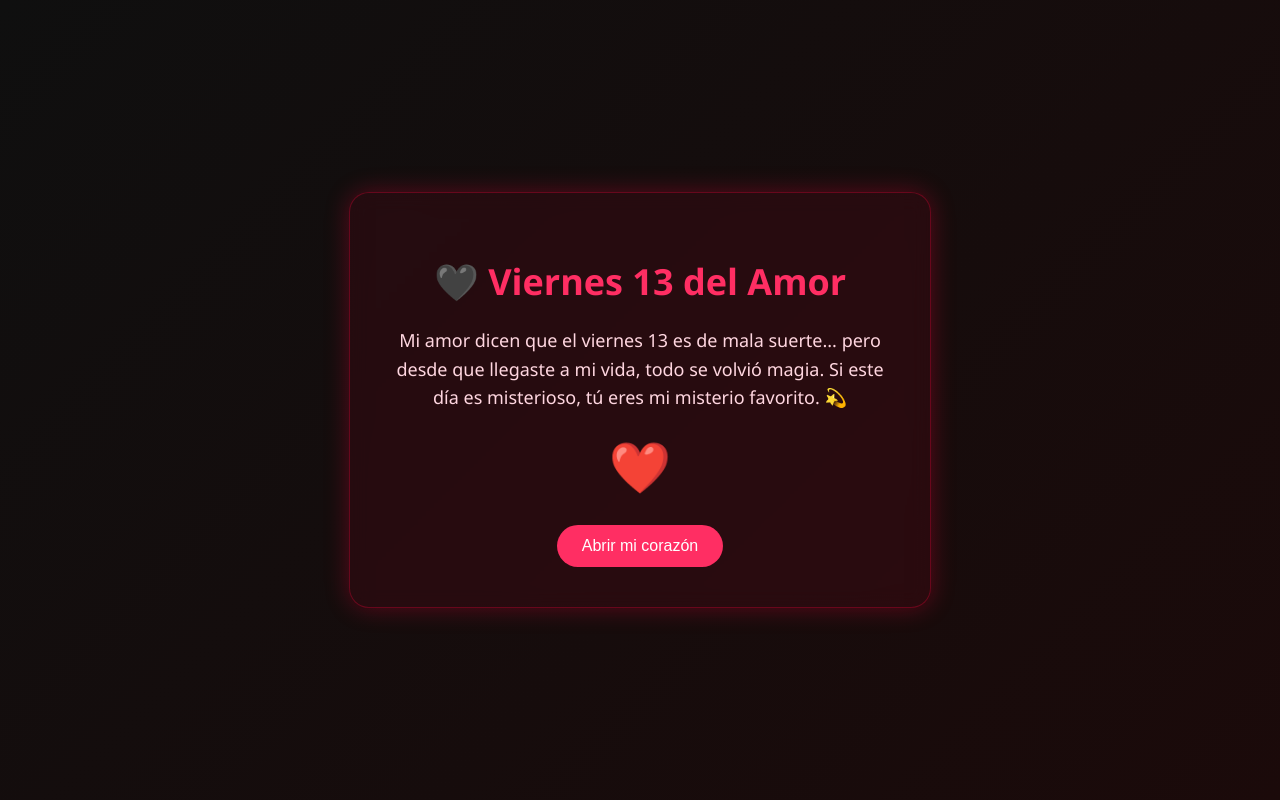
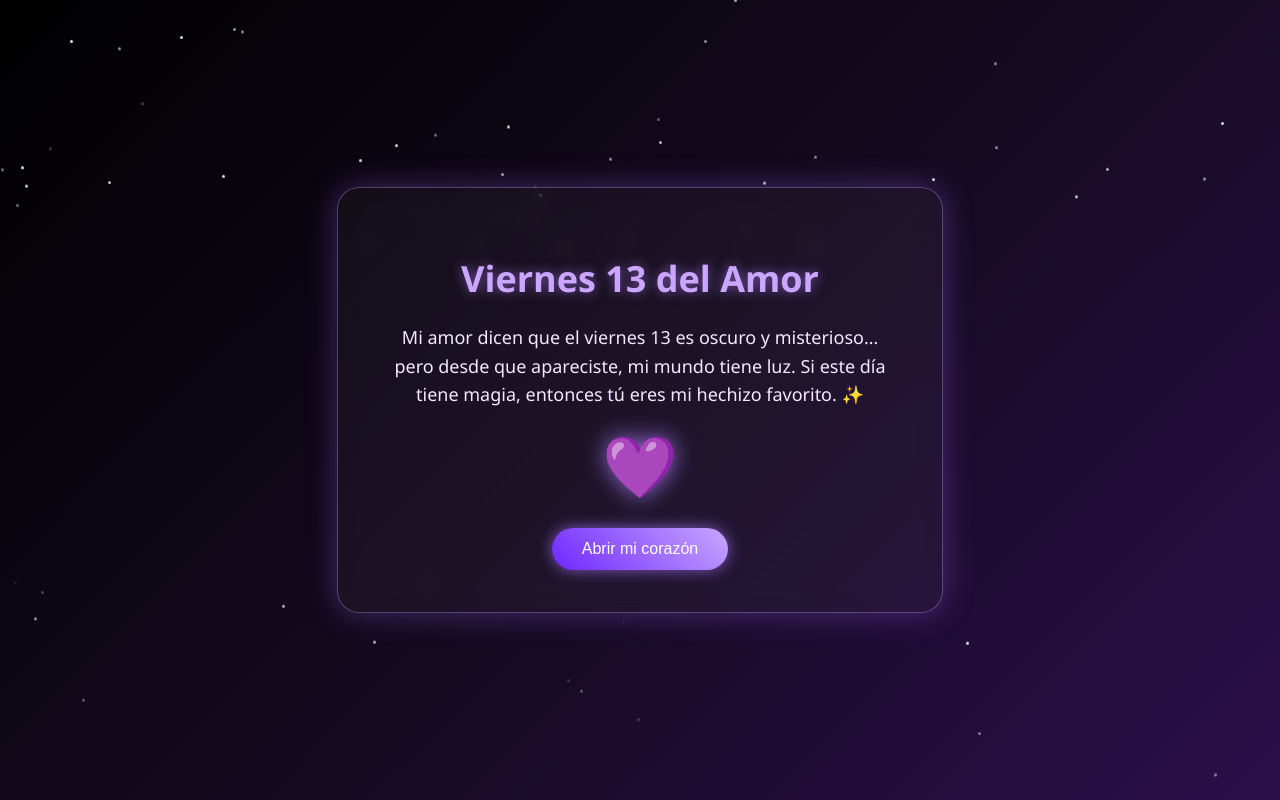
Before and after one commit to NaXpl0/Viernes-13, a plain HTML site: page index.html in a window 1280 px wide. Drawn offline with Linux system fonts and the light colour scheme.

Commit message:
Revise styles and content in index.html
Updated styles and text content for improved aesthetics and clarity.

```diff
--- a/index.html
+++ b/index.html
@@ -8,8 +8,8 @@
     body {
         margin: 0;
         font-family: 'Segoe UI', sans-serif;
-        background: linear-gradient(135deg, #0f0f0f, #1b0a0a);
-        color: white;
+        background: linear-gradient(135deg, #000000, #140a1f, #2b0f4a);
+        color: #ffffff;
         display: flex;
         justify-content: center;
         align-items: center;
@@ -18,89 +18,121 @@
     }
 
     .card {
-        background: rgba(255, 0, 60, 0.08);
-        border: 1px solid rgba(255, 0, 60, 0.3);
+        background: rgba(255, 255, 255, 0.04);
+        border: 1px solid rgba(200, 160, 255, 0.35);
         backdrop-filter: blur(10px);
-        padding: 40px;
-        border-radius: 20px;
+        padding: 42px;
+        border-radius: 22px;
         text-align: center;
-        box-shadow: 0 0 25px rgba(255, 0, 60, 0.3);
-        max-width: 500px;
+        box-shadow: 0 0 30px rgba(160, 100, 255, 0.35);
+        max-width: 520px;
         animation: fadeIn 2s ease;
     }
 
     h1 {
         font-size: 36px;
-        color: #ff2e63;
+        color: #caa6ff;
         margin-bottom: 10px;
+        text-shadow: 0 0 12px rgba(180, 130, 255, 0.6);
     }
 
     p {
         font-size: 18px;
         line-height: 1.6;
         margin-top: 20px;
-        color: #ffd6e0;
+        color: #f2e9ff;
     }
 
     .heart {
-        font-size: 50px;
-        animation: beat 1s infinite;
+        font-size: 52px;
+        animation: beat 1.1s infinite;
         margin-top: 20px;
+        color: #caa6ff;
+        filter: drop-shadow(0 0 10px rgba(180, 130, 255, 0.8));
     }
 
     button {
-        margin-top: 25px;
-        padding: 12px 25px;
+        margin-top: 28px;
+        padding: 12px 30px;
         border: none;
         border-radius: 25px;
-        background: #ff2e63;
-        color: white;
+        background: linear-gradient(45deg, #6d28ff, #caa6ff);
+        color: #ffffff;
         font-size: 16px;
         cursor: pointer;
         transition: 0.3s;
+        box-shadow: 0 0 15px rgba(170, 120, 255, 0.7);
     }
 
     button:hover {
-        background: #ff4f7a;
-        transform: scale(1.05);
+        transform: scale(1.07);
+        box-shadow: 0 0 25px rgba(200, 160, 255, 1);
     }
 
     @keyframes beat {
         0% { transform: scale(1); }
-        50% { transform: scale(1.15); }
+        50% { transform: scale(1.18); }
         100% { transform: scale(1); }
     }
 
     @keyframes fadeIn {
-        from { opacity: 0; transform: translateY(30px); }
+        from { opacity: 0; transform: translateY(35px); }
         to { opacity: 1; transform: translateY(0); }
     }
 
     .hidden {
         display: none;
     }
+
+    /* Partículas blancas flotando */
+    .particles {
+        position: fixed;
+        width: 100%;
+        height: 100%;
+        top: 0;
+        left: 0;
+        z-index: -1;
+        overflow: hidden;
+    }
+
+    .dot {
+        position: absolute;
+        width: 3px;
+        height: 3px;
+        background: white;
+        border-radius: 50%;
+        opacity: 0.7;
+        animation: float 7s linear infinite;
+    }
+
+    @keyframes float {
+        from { transform: translateY(100vh); }
+        to { transform: translateY(-10vh); }
+    }
 </style>
 </head>
 
 <body>
 
+<div class="particles" id="particles"></div>
+
 <div class="card">
-    <h1>🖤 Viernes 13 del Amor</h1>
+    <h1> Viernes 13 del Amor</h1>
+
     <p>
-        Mi amor dicen que el viernes 13 es de mala suerte...
-        pero desde que llegaste a mi vida, todo se volvió magia.
-        Si este día es misterioso, tú eres mi misterio favorito. 💫
+        Mi amor dicen que el viernes 13 es oscuro y misterioso…
+        pero desde que apareciste, mi mundo tiene luz.
+        Si este día tiene magia, entonces tú eres mi hechizo favorito. ✨
     </p>
 
-    <div class="heart">❤️</div>
+    <div class="heart">💜</div>
 
     <button onclick="mostrarMensaje()">Abrir mi corazón</button>
 
     <p id="mensaje" class="hidden">
-        No importa la distancia, el tiempo o el destino…
-        si hoy es viernes 13, entonces que la suerte me persiga contigo.
-        Porque si amarte es un hechizo… no quiero romperlo jamás. 🖤✨
-        Anni <3
+        No importa el destino, ni el tiempo, ni la distancia…
+        si hoy es viernes 13, entonces quiero que la suerte siempre me lleve a ti.
+        Porque si esto es un hechizo… no quiero romperlo jamás. 🖤🤍💜
     </p>
 </div>
 
@@ -108,6 +140,17 @@
 function mostrarMensaje() {
     document.getElementById("mensaje").classList.remove("hidden");
 }
+
+/* Crear partículas */
+const container = document.getElementById("particles");
+for (let i = 0; i < 70; i++) {
+    const dot = document.createElement("div");
+    dot.className = "dot";
+    dot.style.left = Math.random() * 100 + "vw";
+    dot.style.animationDuration = (Math.random() * 4 + 4) + "s";
+    dot.style.opacity = Math.random();
+    container.appendChild(dot);
+}
 </script>
 
 </body>
```
